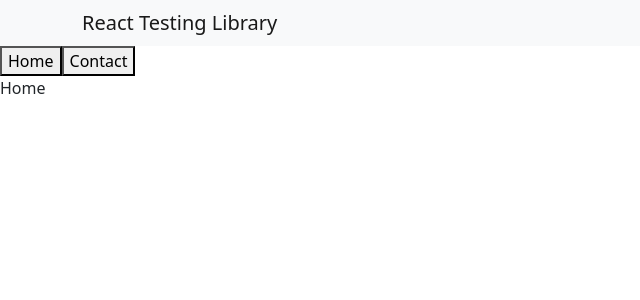
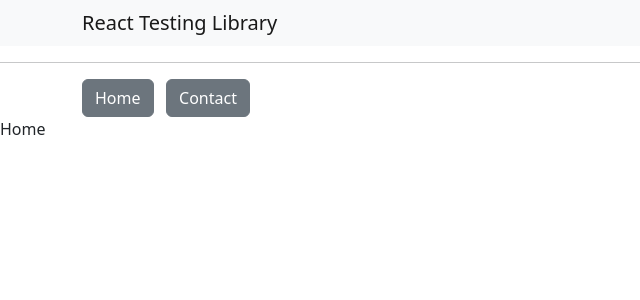
Before and after one commit to pradnya-gawai/react_unit_testing, a React (Create React App) app: page / in a window 1280 px wide. Shown: the top 300 px of the page, without its empty margins (0-640 px from the left). Built offline with nearby package versions, Linux system fonts and the light colour scheme; no server answers.

Commit message:
update the layout

```diff
--- a/src/components/Header.js
+++ b/src/components/Header.js
@@ -1,4 +1,5 @@
 import { useNavigate } from "react-router-dom";
+import Button from "react-bootstrap/Button";
 
 import Container from "react-bootstrap/Container";
 import Navbar from "react-bootstrap/Navbar";
@@ -17,16 +18,28 @@
           </div>
         </Container>
       </Navbar>
-      <div>
-        <button>Home</button>
-        <button
-          onClick={() => {
-            navigate("/contact");
-          }}
-        >
-          Contact
-        </button>
-      </div>
+      <hr/>
+      <Nav bg="light" expand="lg">
+        <Container>
+          <Button
+            variant="secondary"
+            onClick={() => {
+              navigate("/");
+            }}
+          >
+            Home
+          </Button>
+          &nbsp; &nbsp;
+          <Button
+            variant="secondary"
+            onClick={() => {
+              navigate("/contact");
+            }}
+          >
+            Contact
+          </Button>
+        </Container>
+      </Nav>
     </>
   );
 }
```
